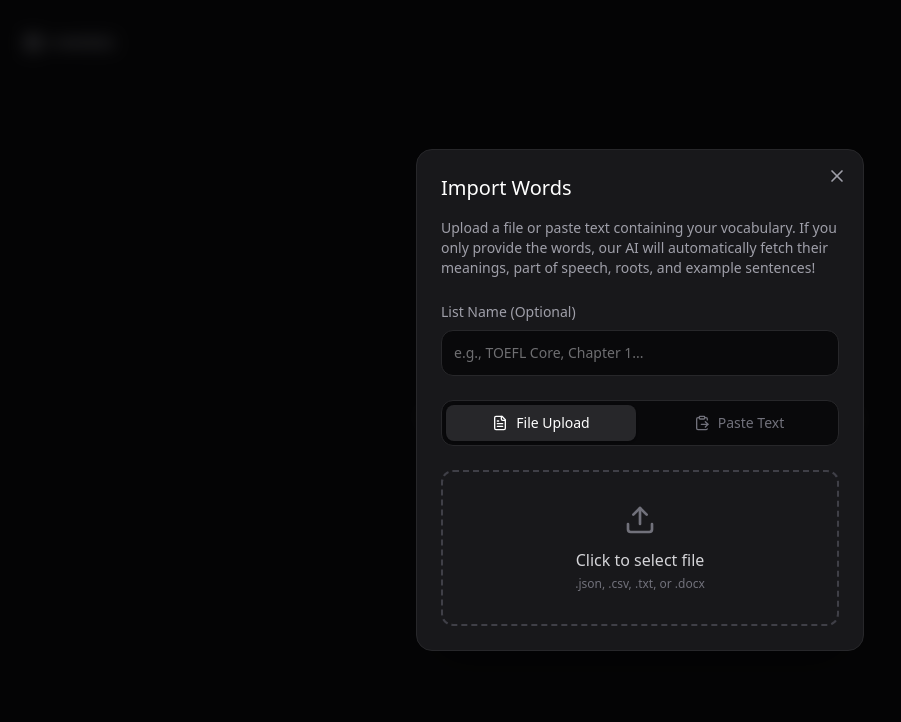
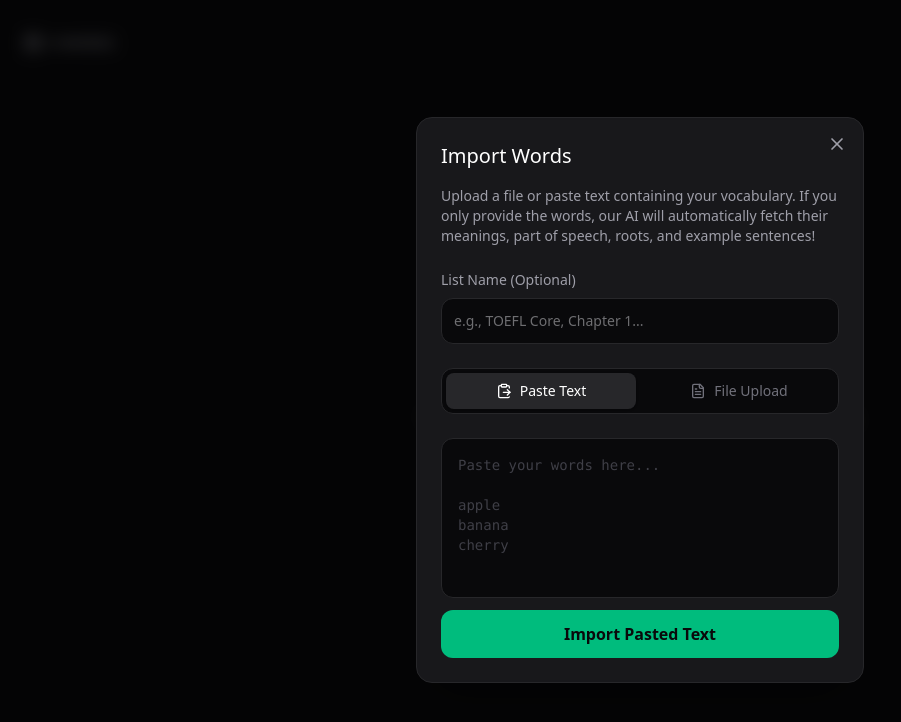
Before and after one commit to Robinyjye/R-words, a React (Vite) app: page / in a window 1280 px wide. Both pictures are taken after a click on the button "Import Data". Shown: the top 722 px of the page, without its empty margins (0-901 px from the left). Built offline with nearby package versions, Linux system fonts and the light colour scheme.

Commit message:
Add files via upload

```diff
--- a/src/components/ImportModal.tsx
+++ b/src/components/ImportModal.tsx
@@ -12,7 +12,7 @@ interface ImportModalProps {
 
 export const ImportModal: React.FC<ImportModalProps> = ({ onImport, onClose }) => {
   const [error, setError] = useState<string | null>(null);
-  const [activeTab, setActiveTab] = useState<'file' | 'paste'>('file');
+  const [activeTab, setActiveTab] = useState<'file' | 'paste'>('paste');
   const [pasteContent, setPasteContent] = useState('');
   const [listName, setListName] = useState('');
   const [isEnriching, setIsEnriching] = useState(false);
@@ -258,20 +258,20 @@ export const ImportModal: React.FC<ImportModalProps> = ({ onImport, onClose }) =
 
         <div className="flex space-x-2 mb-6 bg-zinc-950 p-1 rounded-xl border border-zinc-800">
           <button
+            onClick={() => { setActiveTab('paste'); setError(null); }}
+            disabled={isEnriching}
+            className={`flex-1 flex items-center justify-center space-x-2 py-2 rounded-lg text-sm font-medium transition-all disabled:opacity-50 ${activeTab === 'paste' ? 'bg-zinc-800 text-white shadow-sm' : 'text-zinc-500 hover:text-zinc-300'}`}
+          >
+            <ClipboardPaste size={16} />
+            <span>Paste Text</span>
+          </button>
+          <button
             onClick={() => { setActiveTab('file'); setError(null); }}
             disabled={isEnriching}
             className={`flex-1 flex items-center justify-center space-x-2 py-2 rounded-lg text-sm font-medium transition-all disabled:opacity-50 ${activeTab === 'file' ? 'bg-zinc-800 text-white shadow-sm' : 'text-zinc-500 hover:text-zinc-300'}`}
           >
             <FileText size={16} />
             <span>File Upload</span>
-          </button>
-          <button
-            onClick={() => { setActiveTab('paste'); setError(null); }}
-            disabled={isEnriching}
-            className={`flex-1 flex items-center justify-center space-x-2 py-2 rounded-lg text-sm font-medium transition-all disabled:opacity-50 ${activeTab === 'paste' ? 'bg-zinc-800 text-white shadow-sm' : 'text-zinc-500 hover:text-zinc-300'}`}
-          >
-            <ClipboardPaste size={16} />
-            <span>Paste Text</span>
           </button>
         </div>
 
```
